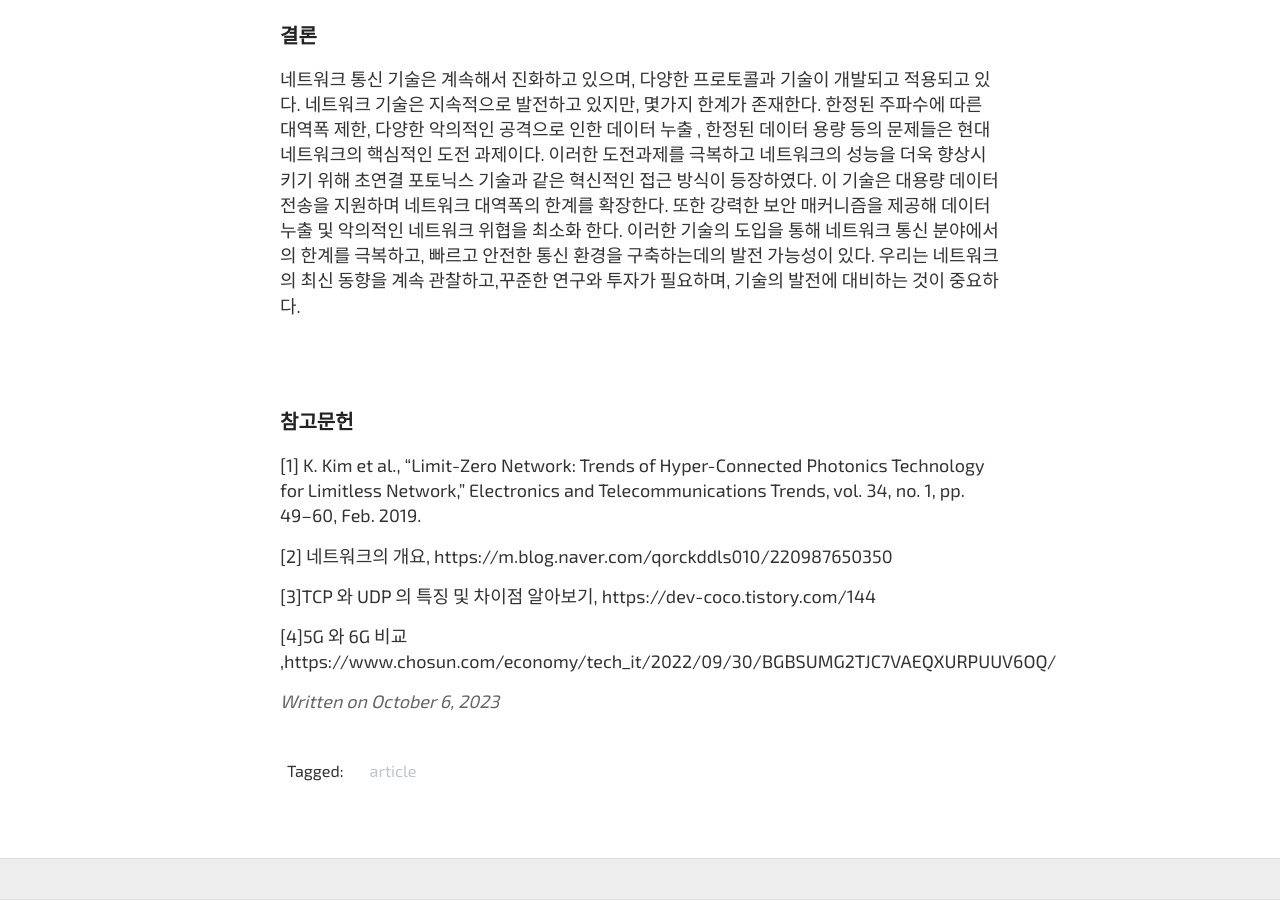
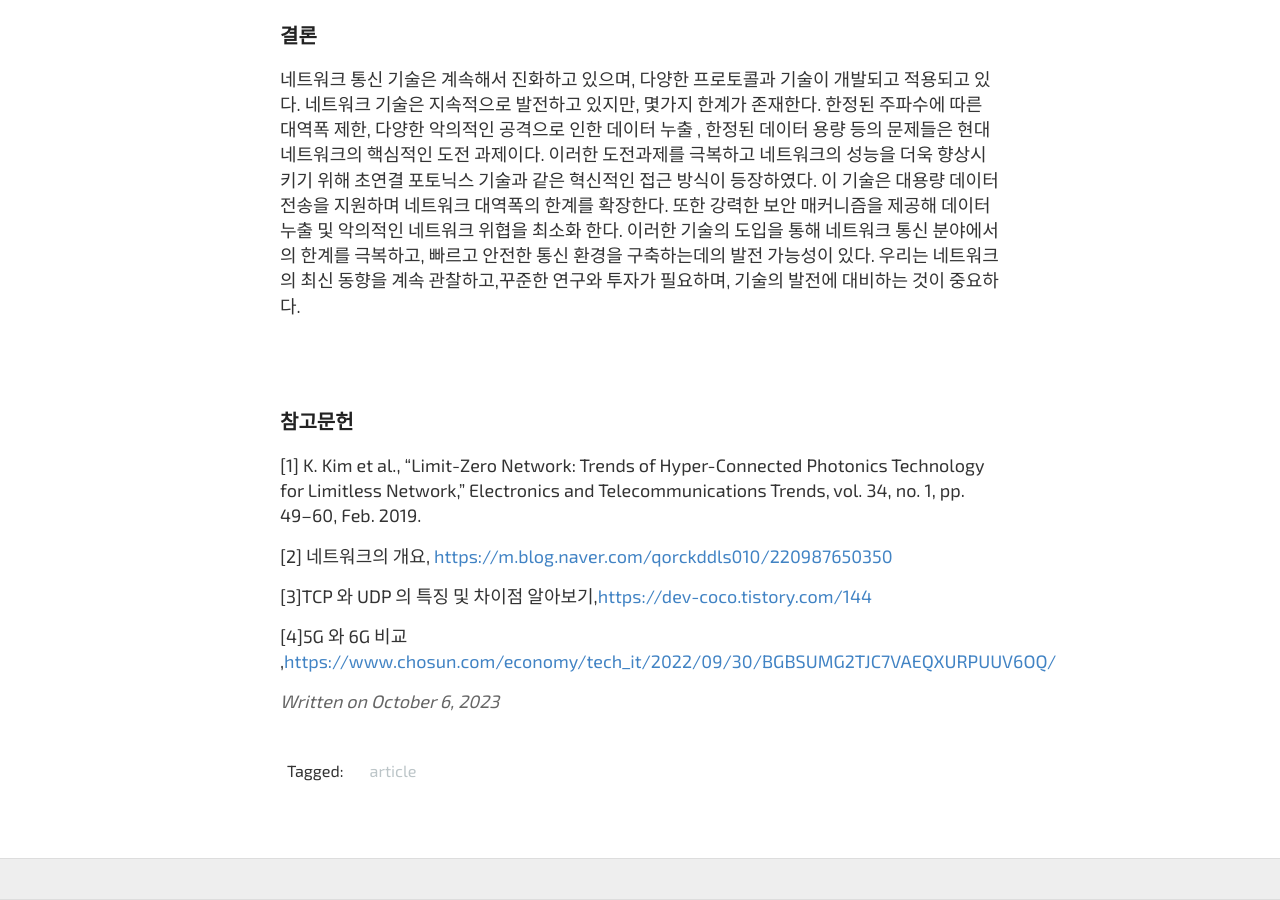
Before and after one commit to teriyakki-jin/teriyakki-jin.github.io, a Jekyll site: the page built from _posts/2023-10-06-네트워크_기술에_대한_최신_동향.md, in a window 1280 px wide and 900 px high, scrolled down 2089 px. Built offline with Jekyll 4.4.1, drawn with Linux system fonts in a browser that asks for light colours; some web fonts are replaced.

Commit message:
링크수정

```diff
--- a/_posts/2023-10-06-네트워크_기술에_대한_최신_동향.md
+++ b/_posts/2023-10-06-네트워크_기술에_대한_최신_동향.md
@@ -73,8 +73,8 @@ TCP와 UDP는 네트워크 통신에서 주요한 프로토콜 중 두 가지로
 
 [1] K. Kim et al., “Limit-Zero Network: Trends of Hyper-Connected Photonics Technology for Limitless Network,” Electronics and Telecommunications Trends, vol. 34, no. 1, pp. 49–60, Feb. 2019.
 
-[2] 네트워크의 개요, https://m.blog.naver.com/qorckddls010/220987650350
+[2] 네트워크의 개요, <https://m.blog.naver.com/qorckddls010/220987650350>
 
-[3]TCP 와 UDP 의 특징 및 차이점 알아보기, https://dev-coco.tistory.com/144
+[3]TCP 와 UDP 의 특징 및 차이점 알아보기,<https://dev-coco.tistory.com/144>
 
-[4]5G 와 6G 비교 ,https://www.chosun.com/economy/tech_it/2022/09/30/BGBSUMG2TJC7VAEQXURPUUV6OQ/
+[4]5G 와 6G 비교 ,<https://www.chosun.com/economy/tech_it/2022/09/30/BGBSUMG2TJC7VAEQXURPUUV6OQ/>
```
Also changed, not shown: _posts/2020-01-01-hello_world.md (deleted, +0 -10 lines).
